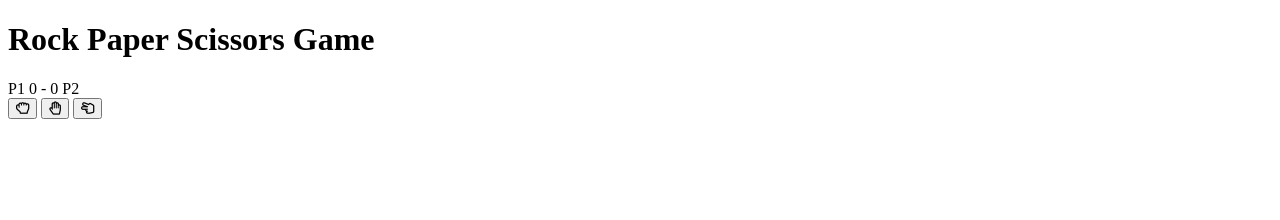
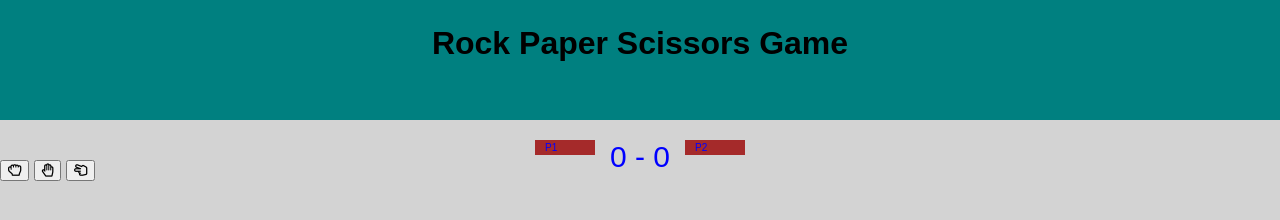
Before and after one commit to Mo01/RPS-Multiplayer, a plain HTML site: page index.html in a window 1280 px wide. Drawn offline with Linux system fonts and the light colour scheme; files that its build step writes are made by us from their sources.

```diff
--- a/assets/css/style.css
+++ b/assets/css/style.css
@@ -0,0 +1,66 @@
+html , body{
+    height: 100%;
+}
+body{
+    margin: 0;
+    padding: 0;
+    font-family: 'Quicksand', sans-serif;
+}
+header{
+    width: 100%;
+    height: 15%;
+    padding-top: 25px;
+    background-color: teal;
+    box-sizing: border-box;
+}
+header h1{
+    text-align: center;
+    margin: 0;
+}
+.container{
+    position: relative;
+    height: 85%;
+    width: 100%;
+    box-sizing: border-box;
+    background-color: lightgrey;
+}
+.score-container{
+    position: relative;
+    margin: 0 auto;
+    width: 150px;
+    height: 40px;
+    color: blue;
+}
+.score{
+    position: absolute;
+    top: 50%;
+    text-align: center;
+    font-size: 30px;
+    width: 100%;
+
+}
+.p1{
+    position: absolute;
+    left: 0;
+    top: 50%;
+    transform: translateX(-50%);
+    background-color: brown;
+    width: 40%;
+    height: 15px;
+    font-size: 10px;
+    padding: 2px 10px;
+    box-sizing: border-box;
+}
+
+.p2{
+    position: absolute;
+    right: 0;
+    top: 50%;
+    transform: translateX(50%);
+    background-color: brown;
+    width: 40%;
+    height: 15px;
+    font-size: 10px;
+    padding: 2px 10px;
+    box-sizing: border-box;
+}
--- a/index.html
+++ b/index.html
@@ -1,18 +1,21 @@
 <!DOCTYPE html>
 <html lang="en">
+
 <head>
     <meta charset="UTF-8">
     <meta name="viewport" content="width=device-width, initial-scale=1.0">
     <meta http-equiv="X-UA-Compatible" content="ie=edge">
     <title>RPS</title>
-    <link rel="stylesheet" href="https://use.fontawesome.com/releases/v5.7.1/css/all.css" integrity="sha384-fnmOCqbTlWIlj8LyTjo7mOUStjsKC4pOpQbqyi7RrhN7udi9RwhKkMHpvLbHG9Sr" crossorigin="anonymous">
-    <link rel="stylesheet" type="text/css"  href="style.css">
+    <link rel="stylesheet" href="https://use.fontawesome.com/releases/v5.7.1/css/all.css"
+        integrity="sha384-fnmOCqbTlWIlj8LyTjo7mOUStjsKC4pOpQbqyi7RrhN7udi9RwhKkMHpvLbHG9Sr" crossorigin="anonymous">
+    <link rel="stylesheet" type="text/css" href="assets/css/style.css">
 </head>
+
 <body>
     <header class="header">
         <h1>Rock Paper Scissors Game</h1>
     </header>
-
+    <div class="container">
         <div class="score-container">
             <span class="p1">P1</span>
             <span class="score">0 - 0</span>
@@ -23,5 +26,7 @@
             <button class="bn" value="paper"><i class="far fa-hand-paper"></i></button>
             <button class="bn" value="scissors"><i class="far fa-hand-scissors"></i></button>
         </div>
+    </div>
 </body>
+
 </html>
```
Also changed, not shown: assets/javascript/app.js (+47 -0 lines). Lines whose indentation alone changed are shown as unchanged.
